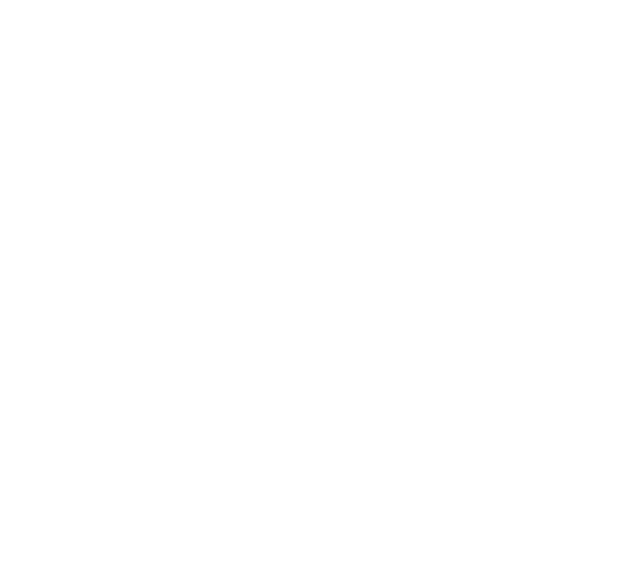
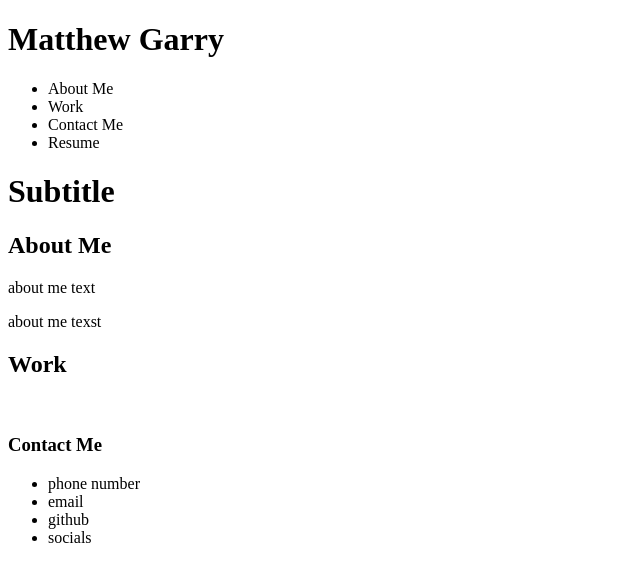
Before and after one commit to mhgarry/portfolio, a plain HTML site: page index.html in a window 1280 px wide. Shown: the whole page, without its empty margins (0-640 px from the left). Drawn offline with Linux system fonts and the light colour scheme.

Commit message:
skeleton

```diff
--- a/index.html
+++ b/index.html
@@ -4,9 +4,54 @@
     <meta charset="UTF-8">
     <meta http-equiv="X-UA-Compatible" content="IE=edge">
     <meta name="viewport" content="width=device-width, initial-scale=1.0">
-    <title>Document</title>
+    <title>Portfolio</title>
+    <link rel:="stylesheet" href="style.css">
 </head>
+
 <body>
+    <header>
+        <h1>Matthew Garry</h1>
+        <nav>
+            <ul>
+                <li>About Me</li>
+                <li>Work</li>
+                <li>Contact Me</li>
+                <li>Resume</li>
+            </ul>
 
+        </nav>
+
+        <h1>Subtitle</h1>
+    </header>
+
+    <main>
+        <h2>About Me</h2>
+        <section>
+            <p>about me text</p>
+            <p>about me texst</p>
+        </section>
+
+        <h2>Work</h2>
+        <section>
+           <img>
+           <img>
+           <img>
+           <img>
+           <img>
+        </section>
+    </main>
+
+    <footer>
+        <h3>Contact Me</h3>
+
+        <nav>
+            <ul>
+                <li>phone number</li>
+                <li>email</li>
+                <li>github</li>
+                <li>socials</li>
+            </ul>
+        </nav>
+    </footer>
 </body>
 </html>
```
Also changed, not shown: wireframe.png.
